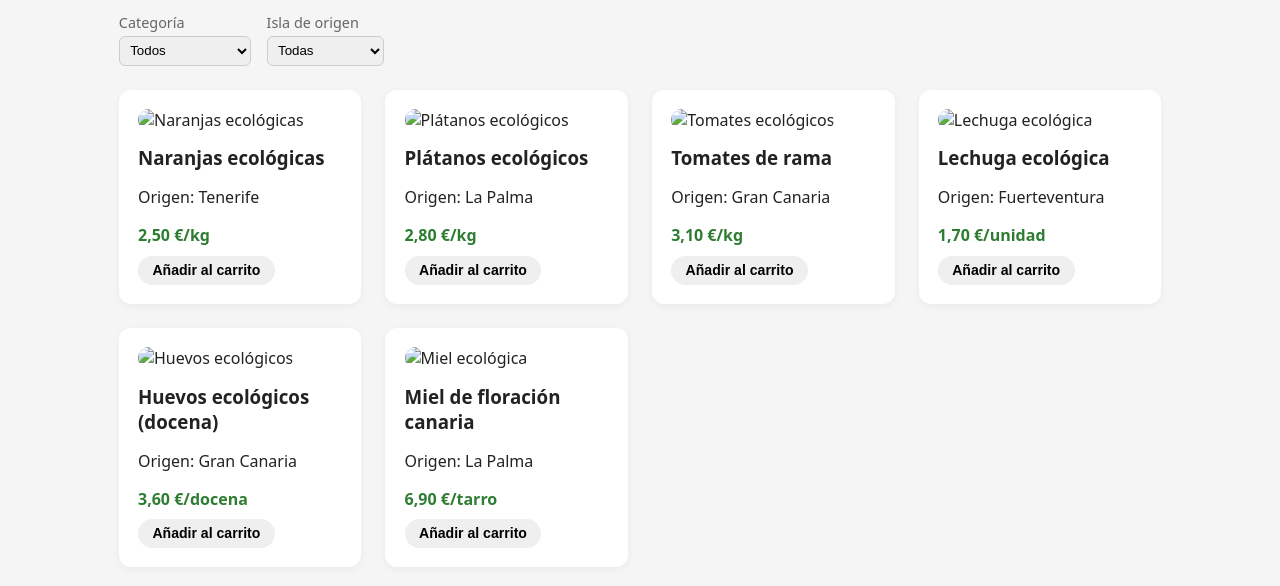
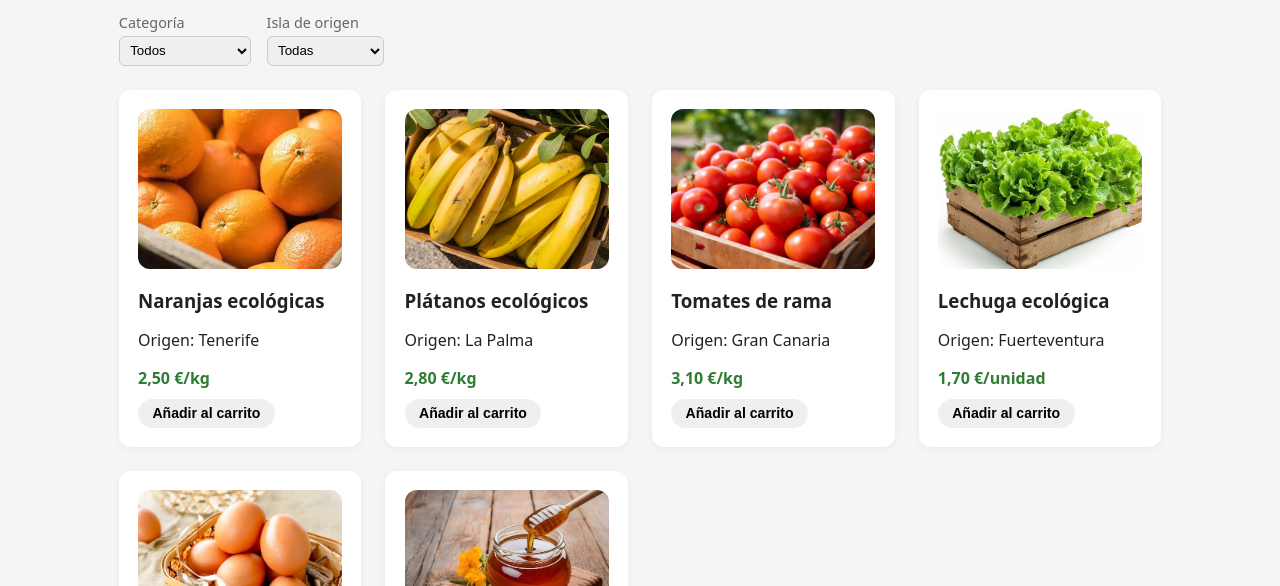
Before and after one commit to rgarciapedroza/EcoIsla_Market, a website: page productos.html in a window 1280 px wide. Shown: the part 214-800 px from the top of the page. Drawn offline with Linux system fonts and the light colour scheme; no server answers.

Commit message:
ImagesOfProductPaneldAdded

```diff
--- a/productos.html
+++ b/productos.html
@@ -101,7 +101,7 @@
           data-category="Frutas"
           data-origin="Tenerife"
         >
-          <img src="img/producto-naranjas.png" alt="Naranjas ecológicas" />
+          <img src="img/naranjas_ecologicas.png" alt="Naranjas ecológicas" />
           <h3>Naranjas ecológicas</h3>
           <p>Origen: Tenerife</p>
           <p class="producto__precio">2,50 €/kg</p>
@@ -115,7 +115,7 @@
           data-category="Frutas"
           data-origin="La Palma"
         >
-          <img src="img/producto-platanos.png" alt="Plátanos ecológicos" />
+          <img src="img/platanos_ecologicos.png" alt="Plátanos ecológicos" />
           <h3>Plátanos ecológicos</h3>
           <p>Origen: La Palma</p>
           <p class="producto__precio">2,80 €/kg</p>
@@ -129,7 +129,7 @@
           data-category="Verduras"
           data-origin="Gran Canaria"
         >
-          <img src="img/producto-tomates.png" alt="Tomates ecológicos" />
+          <img src="img/tomates_ecologicos.png" alt="Tomates ecológicos" />
           <h3>Tomates de rama</h3>
           <p>Origen: Gran Canaria</p>
           <p class="producto__precio">3,10 €/kg</p>
@@ -143,7 +143,7 @@
           data-category="Verduras"
           data-origin="Fuerteventura"
         >
-          <img src="img/producto-lechuga.png" alt="Lechuga ecológica" />
+          <img src="img/lechuga_ecologica.png" alt="Lechuga ecológica" />
           <h3>Lechuga ecológica</h3>
           <p>Origen: Fuerteventura</p>
           <p class="producto__precio">1,70 €/unidad</p>
@@ -157,7 +157,7 @@
           data-category="Huevos"
           data-origin="Gran Canaria"
         >
-          <img src="img/producto-huevos.png" alt="Huevos ecológicos" />
+          <img src="img/huevos_ecologica.png" alt="Huevos ecológicos" />
           <h3>Huevos ecológicos (docena)</h3>
           <p>Origen: Gran Canaria</p>
           <p class="producto__precio">3,60 €/docena</p>
@@ -171,7 +171,7 @@
           data-category="Miel y derivados"
           data-origin="La Palma"
         >
-          <img src="img/producto-miel.png" alt="Miel ecológica" />
+          <img src="img/miel_ecologica.png" alt="Miel ecológica" />
           <h3>Miel de floración canaria</h3>
           <p>Origen: La Palma</p>
           <p class="producto__precio">6,90 €/tarro</p>
```
Also changed, not shown: img/huevos_ecologica.png (added), img/lechuga_ecologica.png (added), img/miel_ecologica.png (added), img/naranjas_ecologicas.png (added), img/platanos_ecologicos.png (added), img/tomates_ecologicos.png (added).
